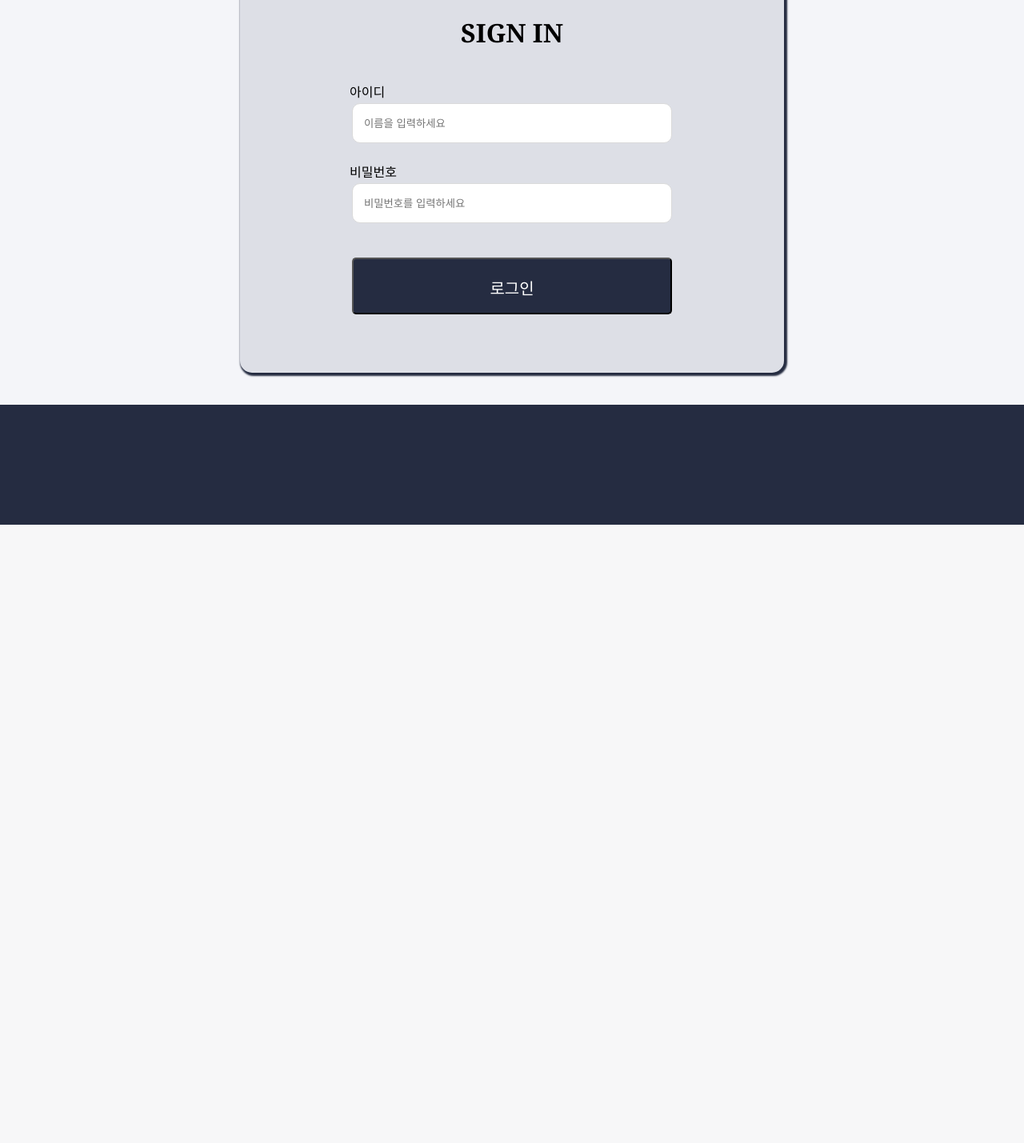
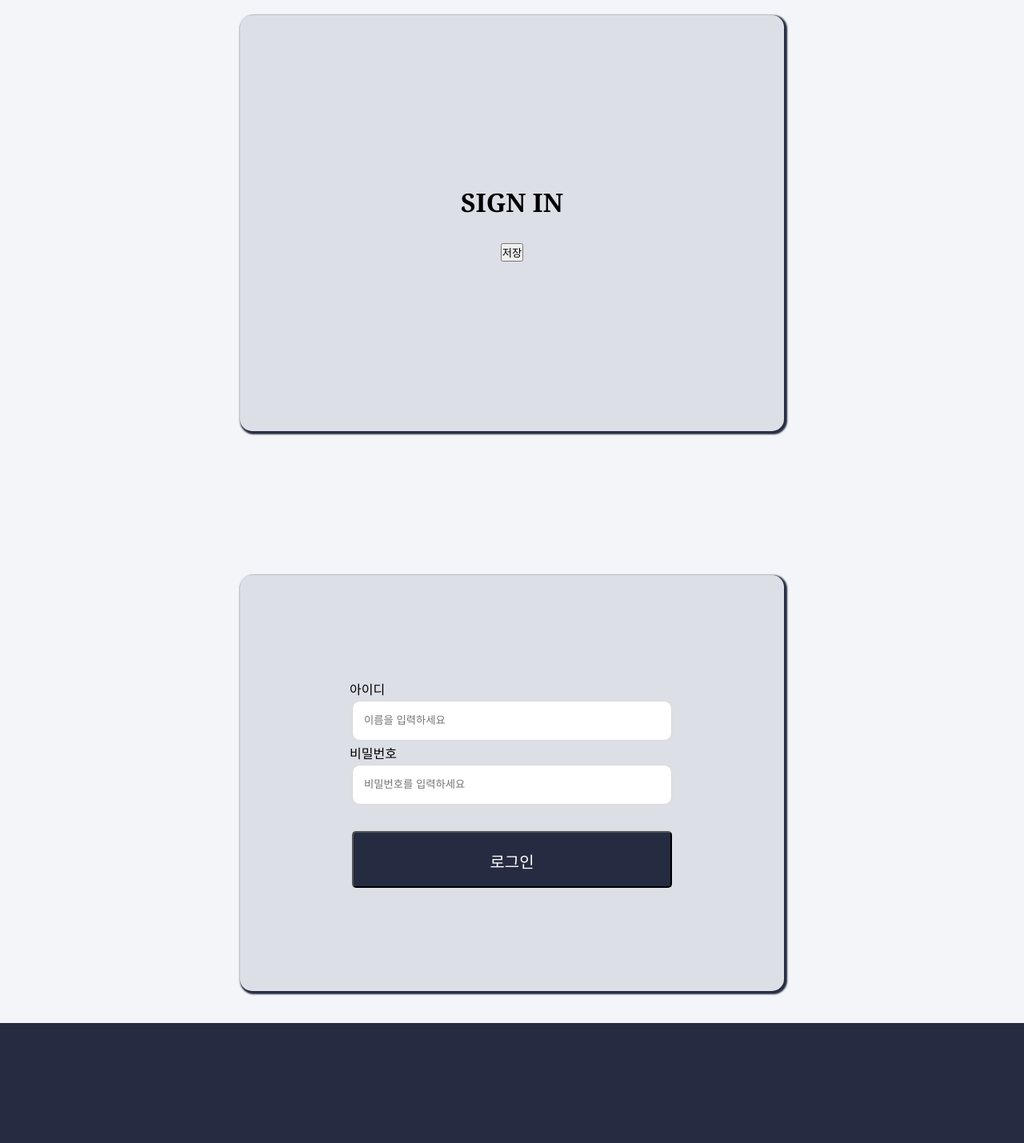
Before and after one commit to sunwoopia/Calender, a Django app: template templates/schedule.html in a window 1280 px wide. Shown: the part 221-1650 px from the top of the page at 80% size. Before the commit the page ends 877 px from the top, so only its background shows below. Run offline with Django 3.2, Linux system fonts and the light colour scheme; the template is opened without the code that fills it, so the values that code supplies are empty.

Commit message:
서브페이지 form.as_p css 수정

```diff
--- a/static/css/style.css
+++ b/static/css/style.css
@@ -199,13 +199,9 @@ footer {
     align-items: center;
     justify-content: space-between;
 }
-
-.inputbox {
+.signup input {
     display: flex;
     flex-direction: column;
-    padding: 10px;
-}
-.textbox {
     width: 400px;
     height: 50px;
     border: solid 1px #dadada;
@@ -214,6 +210,11 @@ footer {
     box-sizing: border-box;
     margin: 3px;
 }
+.signup input[type='date'] {
+    padding: 0;
+    flex-direction: row;
+}
+
 .title {
     font-family: Georgia;
     margin-bottom: 30px;
--- a/templates/schedule.html
+++ b/templates/schedule.html
@@ -1,16 +1,18 @@
 {% extends 'base.html' %}
 {% block container %}
-<div class="schedule">
-    <form method="post">
+    <div class="container">
+        <div class="ct1">
+            <h1 class="title">SIGN IN</h1>
+            <form method="post" class="signup">
                 {% csrf_token %}
                 {{ form.as_p }}
                 <button type="submit">저장</button>
             </form>
         </div>
+    </div>
     <div class="container1">
         <div class="ct1">
             <form class="signup" name="signup" method="post">
-            <h1 class="title">SIGN IN</h1>
                 <div class="inputbox"><label for="id">아이디</label><input class="textbox" type="text" placeholder="이름을 입력하세요" id="id"></div>
                 <div class="inputbox"><label for="pw">비밀번호</label><input class="textbox" type="password" placeholder="비밀번호를 입력하세요" id="pw"></div>
                 <div><button class="button1" type="button"><span>로그인</span></button></div>
```
Also changed, not shown: templates/signup.html (+7 -8 lines). Lines whose indentation alone changed are shown as unchanged.
